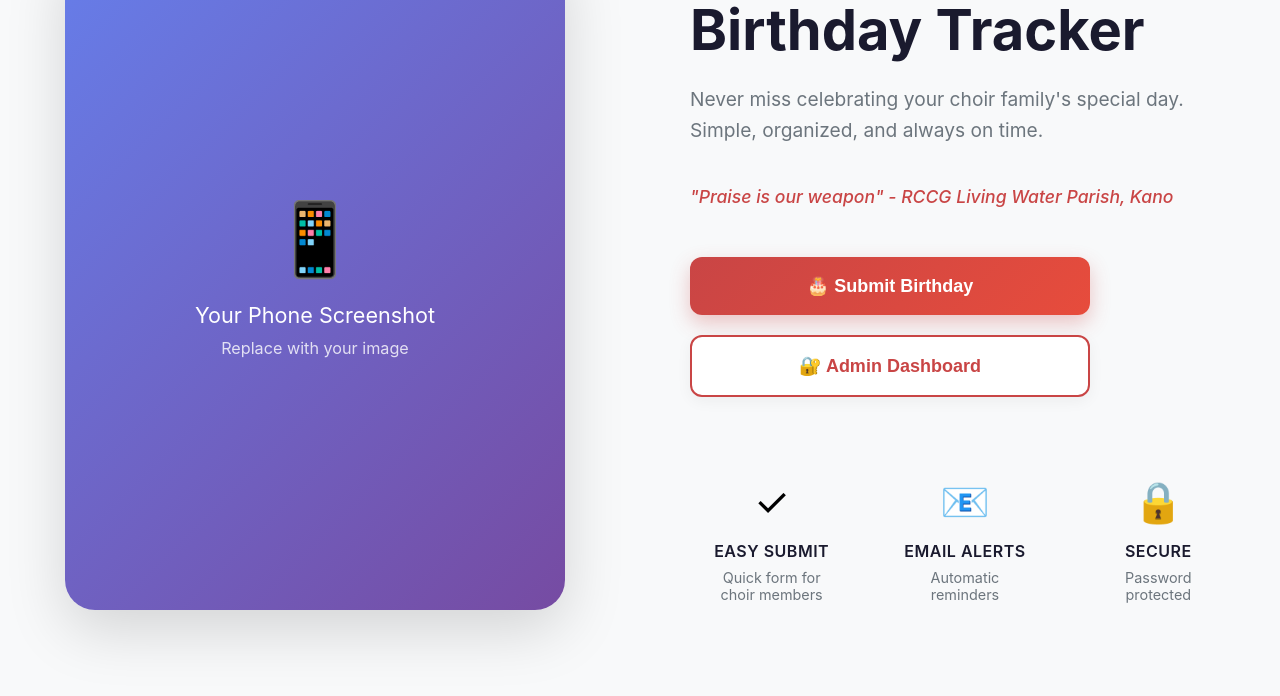
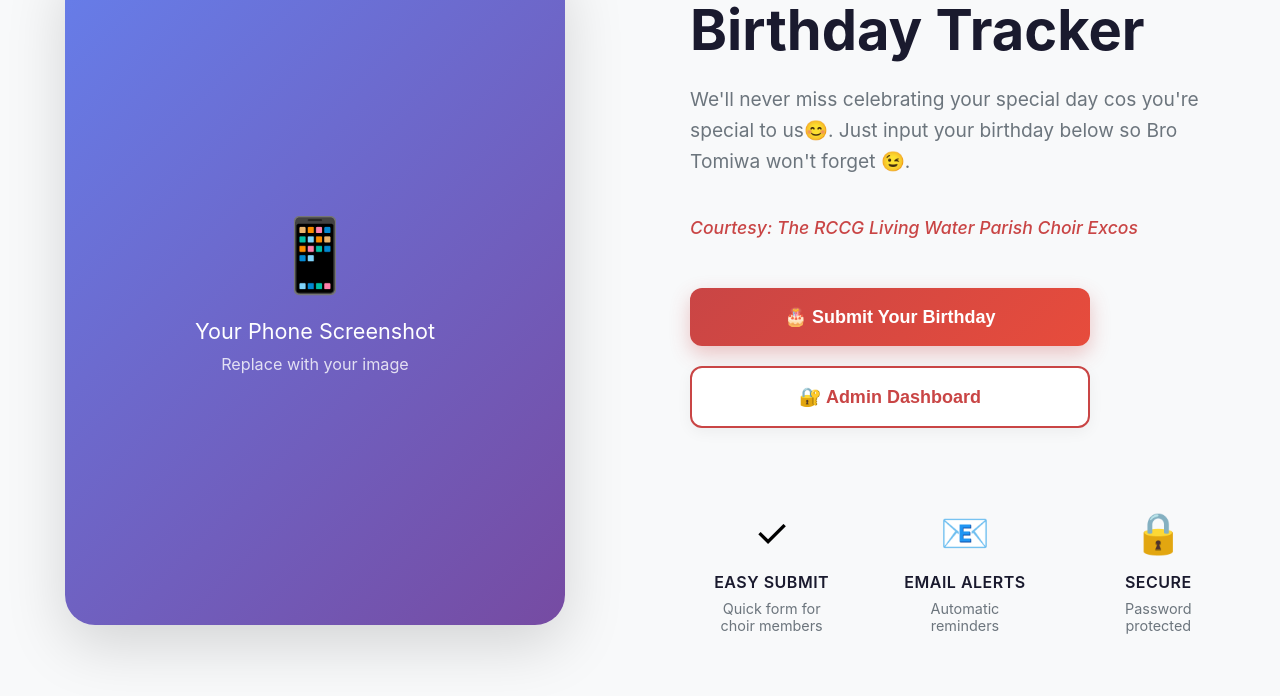
Before and after one commit to Obatom199/living-voices-birthdays, a website: page index.html in a window 1280 px wide. Shown: the part 150-846 px from the top of the page. Drawn offline with Linux system fonts and the light colour scheme.

Commit message:
Update index.html

```diff
--- a/index.html
+++ b/index.html
@@ -548,15 +548,15 @@
                 </h1>
 
                 <p class="subtitle">
-                    Never miss celebrating your choir family's special day.
-                    Simple, organized, and always on time.
+                    We'll never miss celebrating your special day cos you're special to us😊.
+                    Just input your birthday below so Bro Tomiwa won't forget 😉.
                 </p>
 
-                <p class="tagline">"Praise is our weapon" - RCCG Living Water Parish, Kano</p>
+                <p class="tagline">Courtesy: The RCCG Living Water Parish Choir Excos</p>
 
                 <div class="action-buttons">
                     <button class="btn btn-primary" onclick="openModal('submit')">
-                        🎂 Submit Birthday
+                        🎂 Submit Your Birthday
                     </button>
                     <button class="btn btn-secondary" onclick="openModal('admin')">
                         🔐 Admin Dashboard
@@ -673,7 +673,7 @@
         function openModal(type) {
             if (type === 'admin') {
                 const password = prompt('Enter admin password:');
-                const correctPassword = 'LivingVoices2024'; // CHANGE THIS PASSWORD!
+                const correctPassword = 'LivingVoicesKano'; // CHANGE THIS PASSWORD!
 
                 if (password !== correctPassword) {
                     alert('Incorrect password. Access denied.');
```
